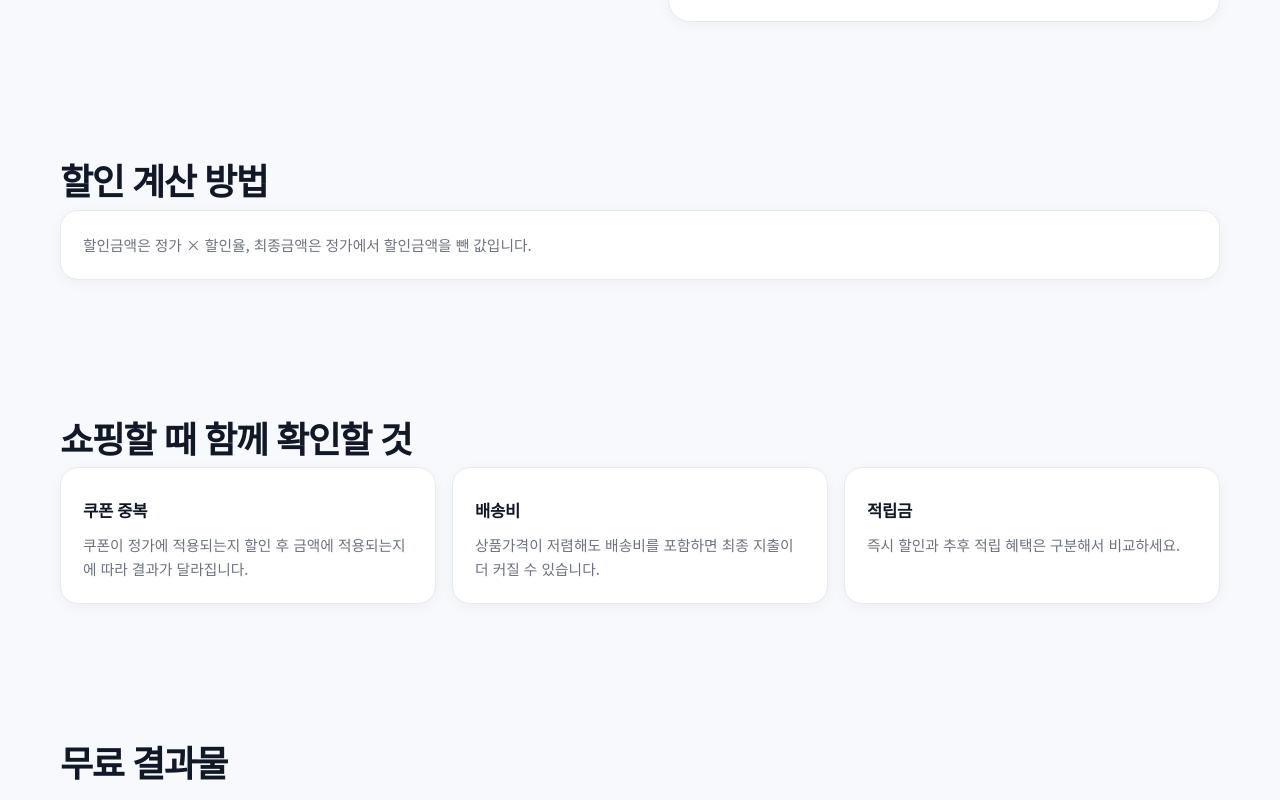
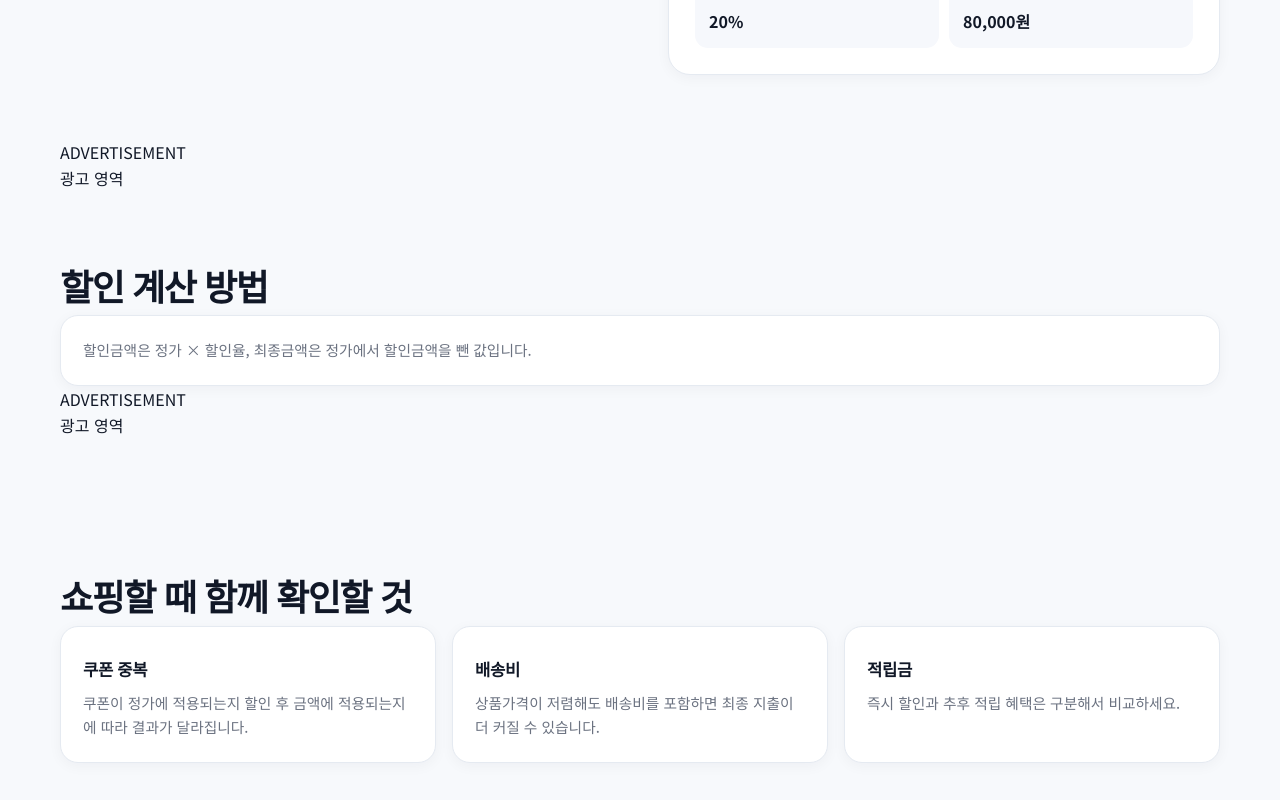
Before and after one commit to license-book/life-tools, a Next.js app: page /tools/discount-calculator in a window 1280 px wide. Shown: the part 940-1740 px from the top of the page. Built offline with nearby package versions, Linux system fonts and the light colour scheme.

Commit message:
Add ad module spaces to tool detail pages

```diff
--- a/components/tools/ToolPageRenderer.tsx
+++ b/components/tools/ToolPageRenderer.tsx
@@ -1,73 +1,41 @@
 import Link from "next/link";
 import type { ReactNode } from "react";
 import SiteHeader from "@/components/layout/SiteHeader";
+import AdSlot from "@/components/ads/AdSlot";
 import ToolHeroIcon from "@/components/tools/ToolHeroIcon";
 import type { ToolDefinition } from "@/types/tool";
 import { createFaqJsonLd, createToolJsonLd } from "@/lib/tools/engine";
 import { getToolBySlug } from "@/data/tools";
 
-type ToolPageRendererProps = {
-  tool: ToolDefinition;
-  calculator: ReactNode;
-};
+type ToolPageRendererProps = { tool: ToolDefinition; calculator: ReactNode; };
 
 export default function ToolPageRenderer({ tool, calculator }: ToolPageRendererProps) {
   const jsonLd = createToolJsonLd(tool);
   const faqJsonLd = createFaqJsonLd(tool);
   const relatedTools = tool.relatedTools.map(getToolBySlug).filter((item): item is ToolDefinition => Boolean(item));
 
-  return (
-    <>
-      <SiteHeader />
-      <main>
-        <section className="tool-hero">
-          <div className="container">
-            <ToolHeroIcon tool={tool} />
-            <span className="eyebrow">{tool.category} · 무료 · 회원가입 없음</span>
-            <h1>{tool.name}</h1>
-            <p>{tool.heroDescription}</p>
-            <div className="trust-row">
-              {tool.badges.map((badge) => (
-                <span className="trust-chip" key={badge}>✓ {badge}</span>
-              ))}
-            </div>
-          </div>
-        </section>
+  return <>
+    <SiteHeader />
+    <main>
+      <section className="tool-hero"><div className="container"><ToolHeroIcon tool={tool} /><span className="eyebrow">{tool.category} · 무료 · 회원가입 없음</span><h1>{tool.name}</h1><p>{tool.heroDescription}</p><div className="trust-row">{tool.badges.map((badge)=><span className="trust-chip" key={badge}>✓ {badge}</span>)}</div></div></section>
 
-        <section className="section">
-          <div className="container">
-            <h2>{tool.calculatorTitle}</h2>
-            <p className="section-intro">{tool.calculatorDescription}</p>
-            {calculator}
-          </div>
-        </section>
+      <div className="container"><AdSlot placement="tool-after-hero" className="ad-slot-wide" /></div>
 
-        {tool.sections.map((section) => (
-          <section className="section" key={section.title}>
-            <div className="container">
-              <h2>{section.title}</h2>
-              {section.description ? <p className="section-intro">{section.description}</p> : null}
-              {section.cards?.length ? <div className="grid">{section.cards.map((card) => <article className="card" key={card.title}>{card.label ? <span className="category-label">{card.label}</span> : null}<h3>{card.title}</h3><p>{card.description}</p></article>)}</div> : null}
-              {section.paragraphs?.length ? <div className="card">{section.paragraphs.map((paragraph, index) => <p key={`${section.title}-${index}`} style={index > 0 ? { marginTop: 16 } : undefined}>{paragraph}</p>)}</div> : null}
-              {section.notice ? <div className="notice">{section.notice}</div> : null}
-            </div>
-          </section>
-        ))}
+      <section className="section"><div className="container"><h2>{tool.calculatorTitle}</h2><p className="section-intro">{tool.calculatorDescription}</p>{calculator}</div></section>
 
-        {tool.freeResources?.length ? (
-          <section className="section"><div className="container"><h2>무료 결과물</h2><p className="section-intro">계산 결과를 화면에서 확인하는 데서 끝내지 않고 실제 계획과 비교에 활용할 수 있습니다.</p><div className="grid">{tool.freeResources.map((resource) => <article className="card" key={resource.title}><span className="category-label">{resource.type}</span><h3>{resource.title}</h3><p>{resource.description}</p></article>)}</div></div></section>
-        ) : null}
+      <div className="container"><AdSlot placement="tool-after-calculator" className="ad-slot-wide" /></div>
 
-        <section className="section"><div className="container"><h2>자주 묻는 질문</h2><div className="grid">{tool.faq.map((item) => <article className="card" key={item.question}><h3>{item.question}</h3><p>{item.answer}</p></article>)}</div></div></section>
+      {tool.sections.map((section,index)=><section className="section" key={section.title}><div className="container"><h2>{section.title}</h2>{section.description?<p className="section-intro">{section.description}</p>:null}{section.cards?.length?<div className="grid">{section.cards.map((card)=><article className="card" key={card.title}>{card.label?<span className="category-label">{card.label}</span>:null}<h3>{card.title}</h3><p>{card.description}</p></article>)}</div>:null}{section.paragraphs?.length?<div className="card">{section.paragraphs.map((paragraph,i)=><p key={`${section.title}-${i}`} style={i>0?{marginTop:16}:undefined}>{paragraph}</p>)}</div>:null}{section.notice?<div className="notice">{section.notice}</div>:null}</div>{index===0?<div className="container"><AdSlot placement="tool-content-middle" className="ad-slot-wide ad-slot-section" /></div>:null}</section>)}
 
-        {relatedTools.length ? (
-          <section className="section"><div className="container"><h2>같이 쓰면 좋은 관련 도구</h2><p className="section-intro">현재 계산과 이어서 비교하거나 계획할 때 유용한 도구입니다.</p><div className="grid">{relatedTools.map((related) => <Link className="card" key={related.slug} href={`/tools/${related.slug}`}><span className="category-label">{related.category}</span><h3>{related.name}</h3><p>{related.shortDescription}</p></Link>)}</div><p style={{ marginTop: 18 }}><Link href={`/${tool.category.toLowerCase()}`} className="text-button">{tool.category} 전체 도구 보기 →</Link></p></div></section>
-        ) : null}
-      </main>
+      {tool.freeResources?.length?<section className="section"><div className="container"><h2>무료 결과물</h2><p className="section-intro">계산 결과를 화면에서 확인하는 데서 끝내지 않고 실제 계획과 비교에 활용할 수 있습니다.</p><div className="grid">{tool.freeResources.map((resource)=><article className="card" key={resource.title}><span className="category-label">{resource.type}</span><h3>{resource.title}</h3><p>{resource.description}</p></article>)}</div></div></section>:null}
 
-      <footer className="footer"><div className="container">{tool.disclaimer}</div></footer>
-      <script type="application/ld+json" dangerouslySetInnerHTML={{ __html: JSON.stringify(jsonLd) }} />
-      <script type="application/ld+json" dangerouslySetInnerHTML={{ __html: JSON.stringify(faqJsonLd) }} />
-    </>
-  );
+      <section className="section"><div className="container"><h2>자주 묻는 질문</h2><div className="grid">{tool.faq.map((item)=><article className="card" key={item.question}><h3>{item.question}</h3><p>{item.answer}</p></article>)}</div></div></section>
+      <div className="container"><AdSlot placement="tool-before-related" className="ad-slot-wide" /></div>
+
+      {relatedTools.length?<section className="section"><div className="container"><h2>같이 쓰면 좋은 관련 도구</h2><p className="section-intro">현재 계산과 이어서 비교하거나 계획할 때 유용한 도구입니다.</p><div className="grid">{relatedTools.map((related)=><Link className="card" key={related.slug} href={`/tools/${related.slug}`}><span className="category-label">{related.category}</span><h3>{related.name}</h3><p>{related.shortDescription}</p></Link>)}</div><p style={{marginTop:18}}><Link href={`/${tool.category.toLowerCase()}`} className="text-button">{tool.category} 전체 도구 보기 →</Link></p></div></section>:null}
+    </main>
+    <footer className="footer"><div className="container">{tool.disclaimer}</div></footer>
+    <script type="application/ld+json" dangerouslySetInnerHTML={{__html:JSON.stringify(jsonLd)}} />
+    <script type="application/ld+json" dangerouslySetInnerHTML={{__html:JSON.stringify(faqJsonLd)}} />
+  </>;
 }
```
